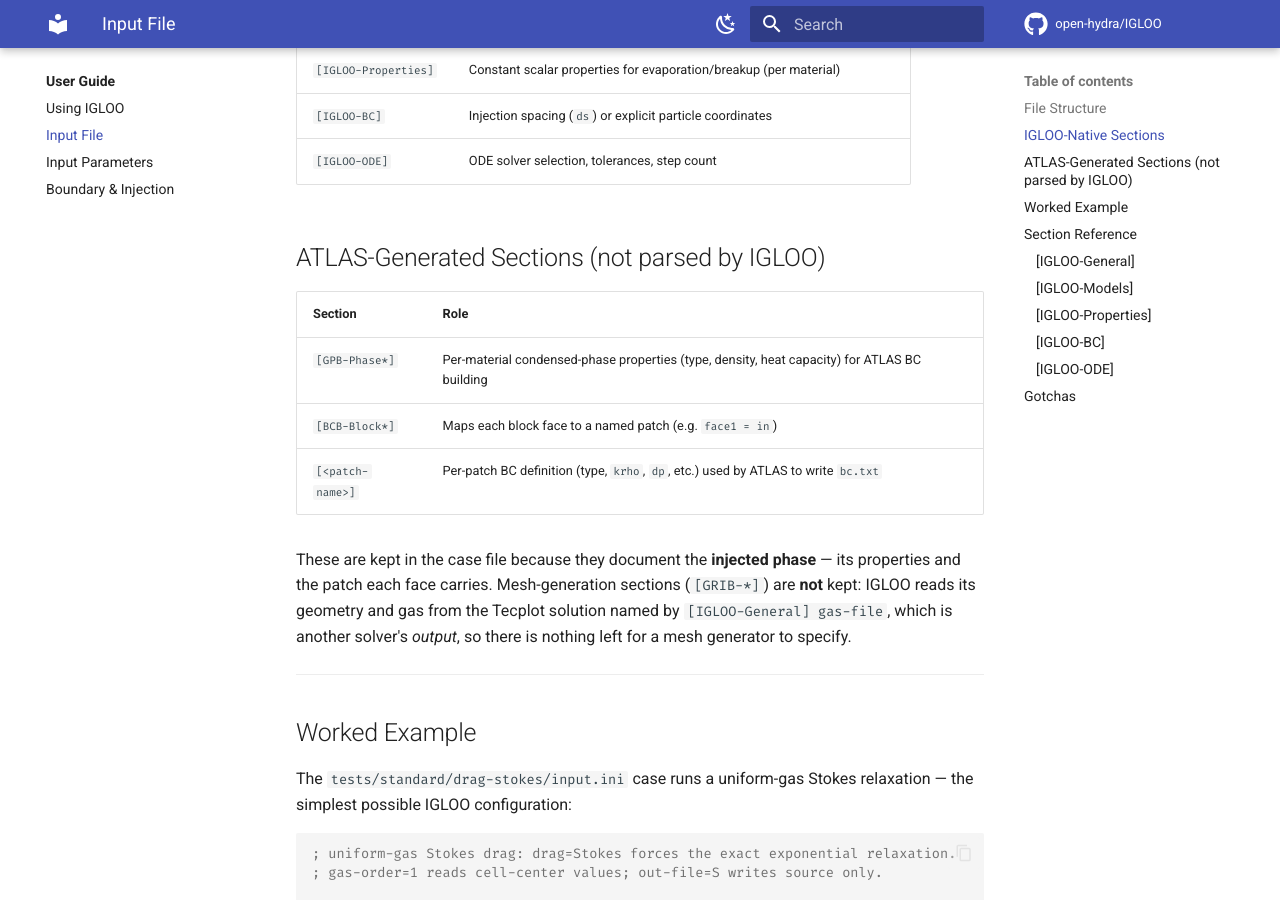
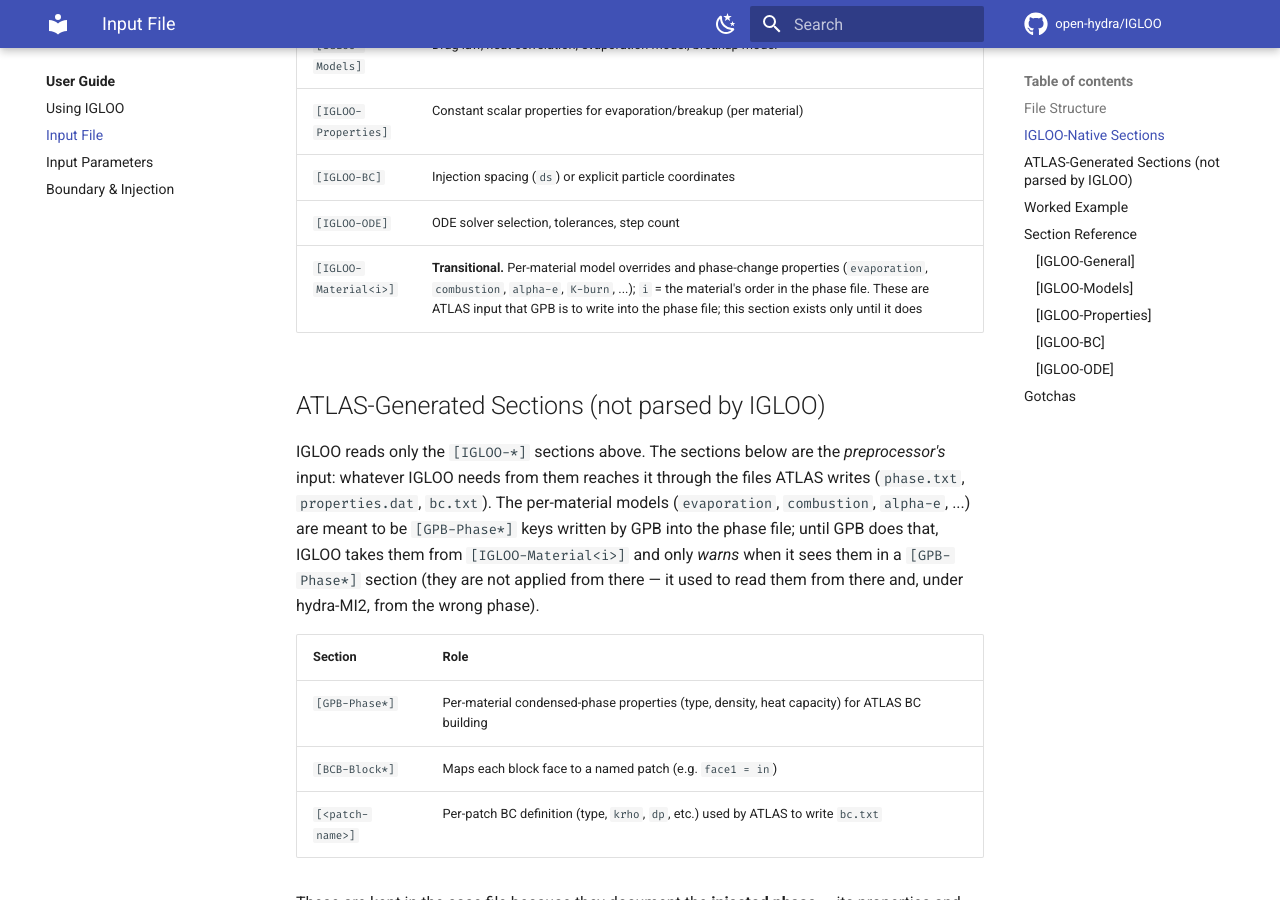
Before and after one commit to open-hydra/IGLOO, an MkDocs documentation site: the page built from docs/user/input.md, in a window 1280 px wide and 900 px high, scrolled down 1067 px. Built offline with MkDocs 1.6.1 and Material for MkDocs 9.7.7, drawn with Linux system fonts in a browser that asks for light colours; comment, search, counter and statistics services are not loaded; some of the changed text lies outside the part shown.

Commit message:
feat(ini): read the phase by name; per-material keys move to [IGLOO-Material<i>]
The hydra-MI2 phase-routing work of 2026-09-15/16, done in this checkout by the coupler
session and left uncommitted; committed here as found after re-running its gates
(registry-docs and the five migrated fixtures green, mkdocs --strict green, full suite
74/74 with it in the tree all day).

- [IGLOO-General] phase = <name>: the ATLAS phase this solver reads, so the file set is
  INPUT/<name>-{phase.txt,properties.dat,bc.txt} (IGLOO_phase_prefix). Optional; absent
  keeps whatever prefix a parent app set ('' standalone). No '-' in a name, length-checked
- per-material model overrides and phase-change properties are read from
  [IGLOO-Material<i>] (i = material order in the phase file) instead of [GPB-Phase<i>]:
  a solver reads only its own [IGLOO-*] sections, and reading the preprocessor's section
  mis-indexed under hydra-MI2, where [GPB-Phase1] is the gas. TRANSITIONAL: the final
  design has GPB writing these models into the phase file; until then a key found in a
  [GPB-Phase*] section is reported as NOT applied (warn_igloo_keys_in_preprocessor_sections)
  instead of being silently inert. The resolved per-material selection is printed
- registry (Register_IGLOO.f90 + regenerated docs/user/registry.md), docs/user/input.md,
  docs/theory/{combustion,evaporation}.md, tests/combustion/INFO.md and the five fixtures
  that carried per-material keys (burn-box, lk-neq, mhb98-water, tc-box, tc-hexadecane)
  follow: the keys sit in [IGLOO-Material1], [GPB-Phase1] keeps only type/rho/cp

Co-Authored-By: Claude Opus 5 (1M context) <noreply@anthropic.com>

```diff
--- a/docs/user/input.md
+++ b/docs/user/input.md
@@ -34,8 +34,16 @@ Parameters not specified take their default values. Unknown sections are silentl
 | `[IGLOO-Properties]` | Constant scalar properties for evaporation/breakup (per material) |
 | `[IGLOO-BC]` | Injection spacing (`ds`) or explicit particle coordinates |
 | `[IGLOO-ODE]` | ODE solver selection, tolerances, step count |
+| `[IGLOO-Material<i>]` | **Transitional.** Per-material model overrides and phase-change properties (`evaporation`, `combustion`, `alpha-e`, `K-burn`, ...); `i` = the material's order in the phase file. These are ATLAS input that GPB is to write into the phase file; this section exists only until it does |
 
 ## ATLAS-Generated Sections (not parsed by IGLOO)
+
+IGLOO reads only the `[IGLOO-*]` sections above. The sections below are the *preprocessor's* input:
+whatever IGLOO needs from them reaches it through the files ATLAS writes (`phase.txt`,
+`properties.dat`, `bc.txt`). The per-material models (`evaporation`, `combustion`, `alpha-e`, ...) are
+meant to be `[GPB-Phase*]` keys written by GPB into the phase file; until GPB does that, IGLOO takes
+them from `[IGLOO-Material<i>]` and only *warns* when it sees them in a `[GPB-Phase*]` section (they
+are not applied from there — it used to read them from there and, under hydra-MI2, from the wrong phase).
 
 | Section | Role |
 |---------|------|
@@ -114,6 +122,7 @@ Controls the gas field source, output modes, and miscellaneous run-time options.
 | Key | Type | Default | Description |
 |-----|------|---------|-------------|
 | `gas-file` | string | — | Path to the Tecplot gas field (ignored when `external_gas` is provided by hydra) |
+| `phase` | string | `''` | ATLAS name of the condensed phase to read (`[GPB-Phase*] name`): the files become `INPUT/<phase>-{phase.txt,properties.dat,bc.txt}` and every output gets the `<phase>-` prefix. Absent keeps the prefix in force (unnamed `INPUT/phase.txt` standalone; the parent app's assignment under hydra-MI2). Must not contain `-` |
 | `gas-order` | integer | `2` | Gas interpolation order: `1` = cell-center value, `2` = second-order reconstruction |
 | `out-file` | string | both | Output fields: `E` = Eulerian only, `S` = source only; any other value = both |
 | `fsample-traj` | integer | `100` | Trajectory sampling: record every nth particle-state (scatter and trajectory output) |
```
Also changed, not shown: docs/theory/combustion.md (+2 -2 lines), docs/theory/evaporation.md (+2 -2 lines), docs/user/registry.md (+4 -4 lines), 8 other files.
